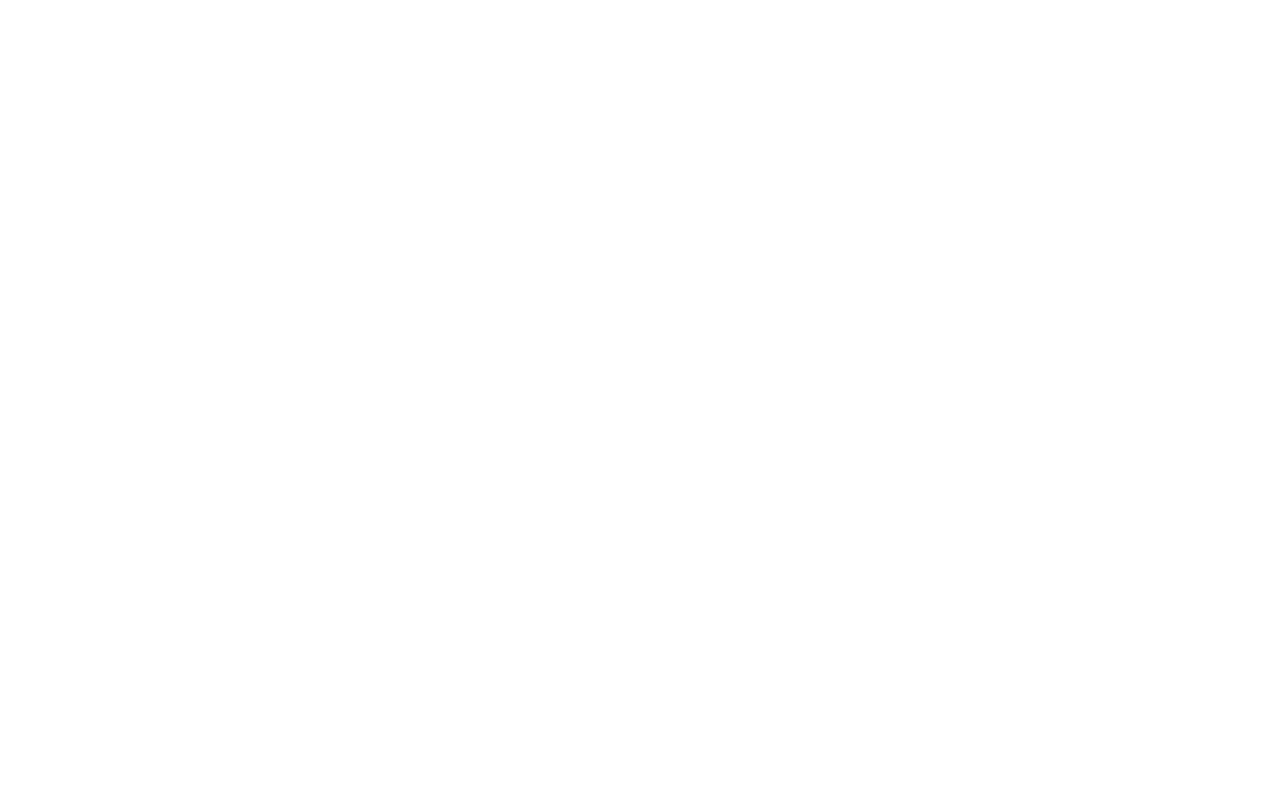
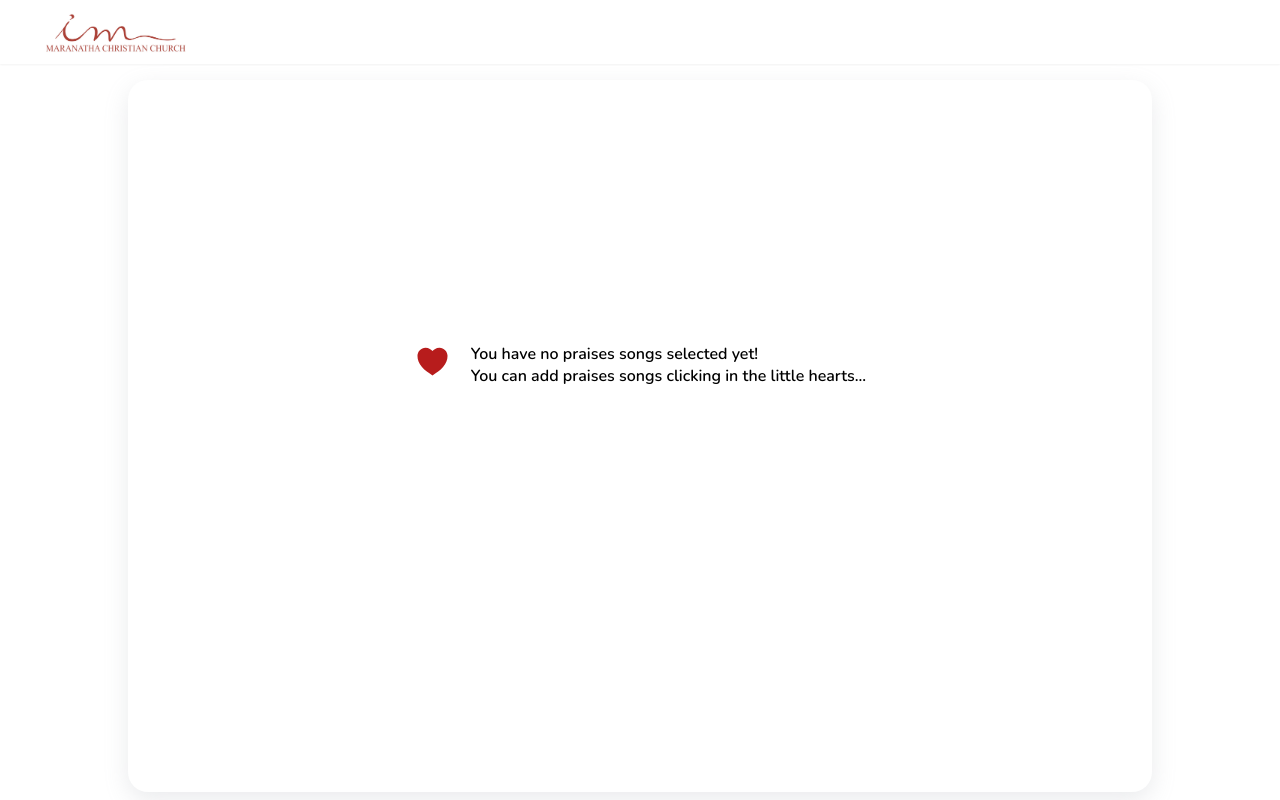
Before and after one commit to arthurdeol/mcc-frontend, a React (Create React App) app: page /my-praises-list in a window 1280 px wide. Before the commit this address had no page. Built offline with nearby package versions, Linux system fonts and the light colour scheme.

Commit message:
change route os praise to receive id

```diff
--- a/src/components/Header/index.jsx
+++ b/src/components/Header/index.jsx
@@ -27,7 +27,7 @@
       {navPath === "/" && (
         <div
           className="list-button"
-          onClick={() => navigate("/service-praises-list")}
+          onClick={() => navigate("/my-praises-list")}
         >
           <PiListHeart size={24} color="black" />
           {servicePraises.length > 0 && (
@@ -35,13 +35,13 @@
           )}
         </div>
       )}
-      {/* TODO: change path to = /service-praises-list */}
-      {navPath === "/service-praises-list" && servicePraises.length > 0 && (
+      {/* TODO: change path to = /my-praises-list */}
+      {navPath === "/my-praises-list" && servicePraises.length > 0 && (
         <div className="share-button" onClick={() => setShowShareList(true)}>
           <LuShare2 size={20} color="black" />
         </div>
       )}
-      {navPath === "/praise" && (
+      {navPath === `/praise/${louvor.songBookMapId}` && (
         <div className="icons-container">
           {louvor.linkSheetMusic ? (
             <div
--- a/src/components/PraiseCard/index.jsx
+++ b/src/components/PraiseCard/index.jsx
@@ -87,7 +87,9 @@
         {praise.englishTitle && (
           <div className="icons-container">
             <Link
-              to={praise.linkSheetMusic ? "/praise" : null}
+              to={
+                praise.linkSheetMusic ? `/praise/${praise.songBookMapId}` : null
+              }
               className="icon-container"
               state={{
                 id: praise.songBookMapId,
@@ -101,7 +103,9 @@
             </Link>
 
             <Link
-              to={praise.linkPdfLyrics ? "/praise" : null}
+              to={
+                praise.linkPdfLyrics ? `/praise/${praise.songBookMapId}` : null
+              }
               className="icon-container"
               state={{
                 id: praise.songBookMapId,
@@ -115,7 +119,7 @@
             </Link>
 
             <Link
-              to={praise.linkChords ? "/praise" : null}
+              to={praise.linkChords ? `/praise/${praise.songBookMapId}` : null}
               className="icon-container"
               state={{
                 id: praise.songBookMapId,
--- a/src/pages/ServicePraisesList/index.jsx
+++ b/src/pages/MyPraisesList/index.jsx
@@ -6,7 +6,7 @@
 import PraiseCard from "../../components/PraiseCard";
 import SendList from "../../components/SendList";
 
-export default function ServicePraisesList() {
+export default function MyPraisesList() {
   const [showShareList, setShowShareList] = useState(false);
   const [servicePraises, setServicePraises] = useState(() => {
     const praisesSelected = localStorage.getItem("servicePraisesList");
--- a/src/routes.js
+++ b/src/routes.js
@@ -5,7 +5,7 @@
 import PraisesListAdmin from "./pages/Admin/PraisesListAdmin";
 import LoginAdmin from "./pages/Admin/LoginAdmin";
 import PraiseSettings from "./pages/Admin/PraiseSettings";
-import ServicePraisesList from "./pages/ServicePraisesList";
+import MyPraisesList from "./pages/MyPraisesList";
 import DisplaySentServiceList from "./pages/DisplaySentServiceList";
 
 function RoutesApp() {
@@ -13,15 +13,11 @@
     <BrowserRouter>
       <Routes>
         <Route exact path="/" element={<PraisesList />} />
-        <Route exact path="/praise" element={<Praise />} />
+        <Route exact path="/praise/:id" element={<Praise />} />
         <Route exact path="/login-admin" element={<LoginAdmin />} />
         <Route exact path="/praises-admin" element={<PraisesListAdmin />} />
         <Route exact path="/praise-settings" element={<PraiseSettings />} />
-        <Route
-          exact
-          path="/service-praises-list"
-          element={<ServicePraisesList />}
-        />
+        <Route exact path="/my-praises-list" element={<MyPraisesList />} />
         <Route
           exact
           path="/shared-praises-list/:id"
```
Also changed, not shown: src/pages/MyPraisesList/styles.jsx (renamed from src/pages/ServicePraisesList/styles.jsx).
